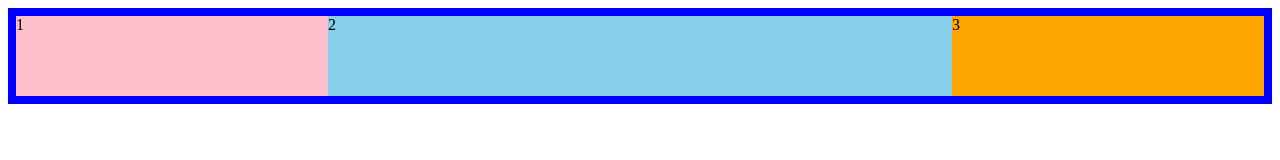
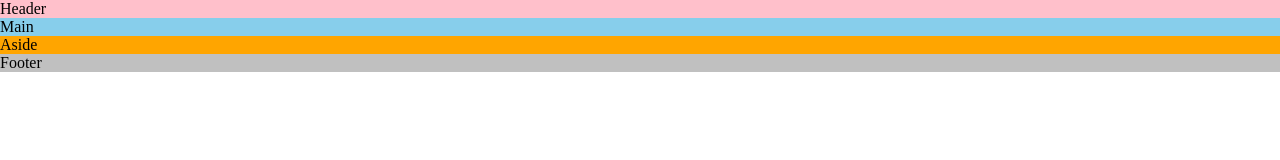
Before and after one commit to umedanaoyuki/BasicFlexBox, a plain HTML site: page index.html in a window 1280 px wide. Drawn offline with Linux system fonts and the light colour scheme.

```diff
--- a/index.html
+++ b/index.html
@@ -8,10 +8,9 @@
   <link rel="stylesheet" href="style.css">
 </head>
 <body>
-  <div class="container">
-    <div class="item-1">1</div>
-    <div class="item-2">2</div>
-    <div class="item-3">3</div>
-  </div>
+  <header>Header</header>
+  <main>Main</main>
+  <aside>Aside</aside>
+  <footer>Footer</footer>
 </body>
 </html>
--- a/style.css
+++ b/style.css
@@ -1,40 +1,21 @@
 @charset "utf-8";
 
-.container {
-  border: 8px solid blue;
-  display: flex;
+body {
+  margin: 0;
 }
 
-.item-1 {
-  width: 80px;
-  height: 80px;
+header {
   background-color: pink;
-  align-self: center;
-  flex: 1;
 }
 
-.item-2 {
-  width: 80px;
-  height: 80px;
+main {
   background-color: skyblue;
-  flex: 2;
 }
 
-.item-3 {
-  width: 80px;
-  height: 80px;
+aside {
   background-color: orange;
-  flex: 1;
 }
-/*
-.item-4 {
-  width: 80px;
-  height: 80px;
+
+footer {
   background-color: silver;
 }
-
-.item-5 {
-  width: 80px;
-  height: 80px;
-  background-color: tomato;
-} */
```
